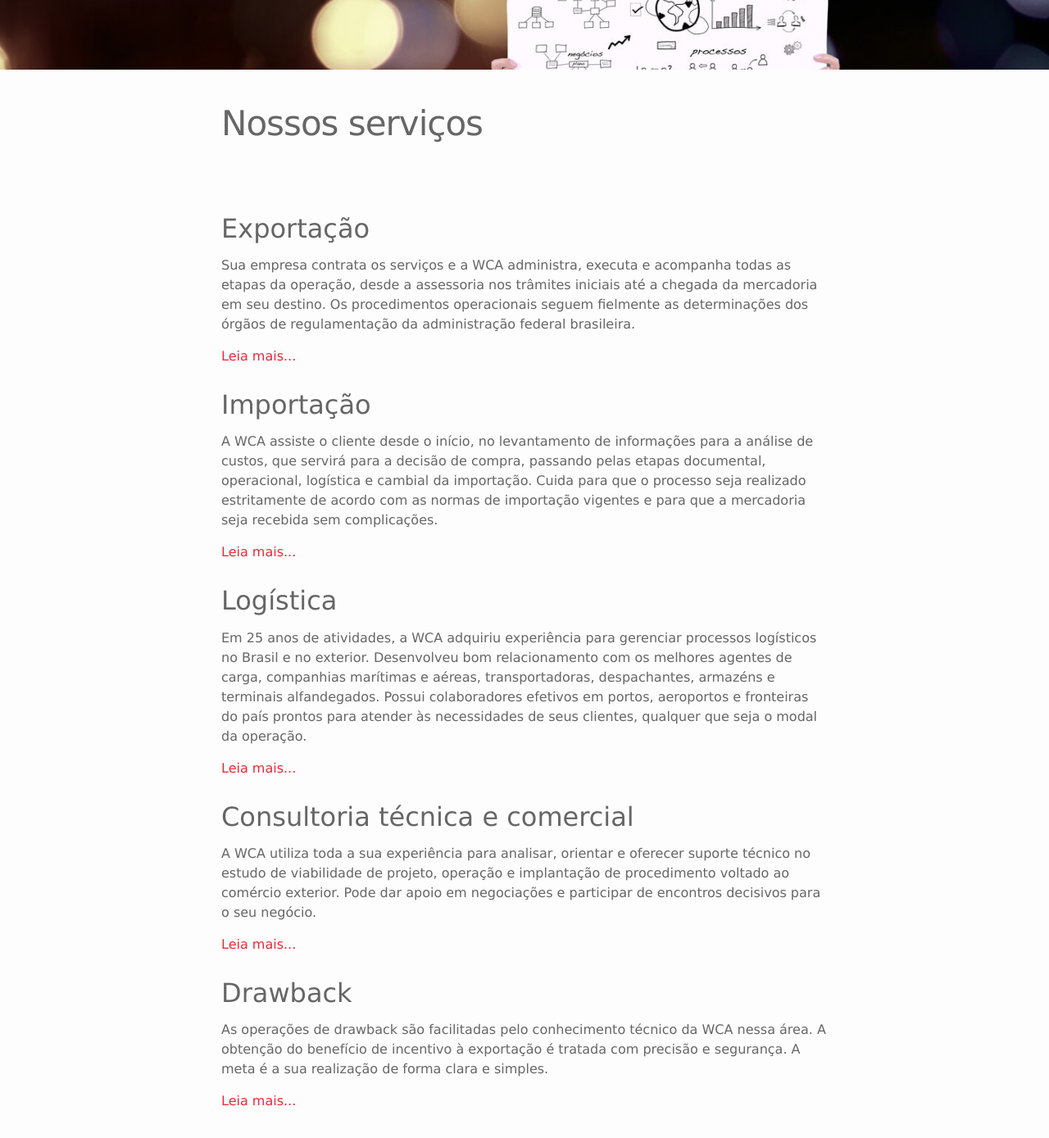
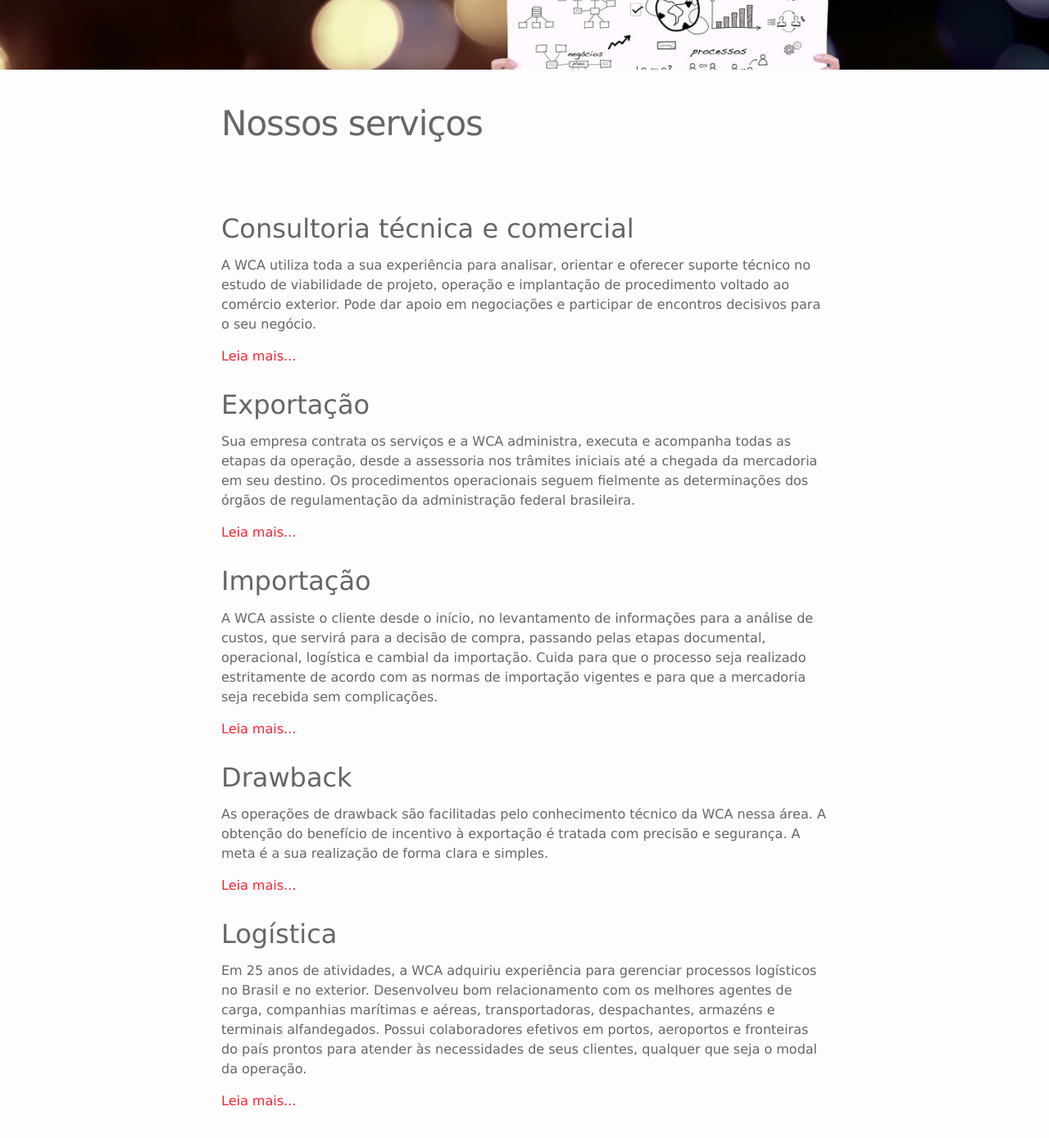
Before and after one commit to WCAComex/wcacomex.github.io, a Jekyll site: the page built from 2-servicos.html, in a window 1280 px wide and 1400 px high, scrolled down 483 px. Shown: the top 1389 px of the window at 82% size. Built offline with Jekyll 4.4.1, drawn with Linux system fonts in a browser that asks for light colours.

Commit message:
Ordenação dos serviços

```diff
--- a/2-servicos.html
+++ b/2-servicos.html
@@ -7,7 +7,9 @@ layout: page
 
 <section class="page-content">
 
-    {% for servico in site.servicos %}
+    {% assign servicos = site.servicos | sort: 'ordem' %}
+
+    {% for servico in servicos %}
 
         <article class="wrapper servicos-item">
             <h2>{{ servico.title }}</h2>
--- a/_config.yml
+++ b/_config.yml
@@ -32,6 +32,7 @@ defaults:
   values:
     layout: page
     image:
+    ordem:
 - scope:
     path: ''
     type: utilidades
--- a/_includes/contato.html
+++ b/_includes/contato.html
@@ -9,6 +9,10 @@
         <p>
             <label for="nome">Nome</label>
             <input type="text" name="nome" placeholder="Digite seu nome...">
+        </p>
+        <p>
+            <label for="empresa">Empresa</label>
+            <input type="text" name="empresa" placeholder="Nome da sua empresa...">
         </p>
         <p>
             <label for="email">E-mail para contato</label>
```
